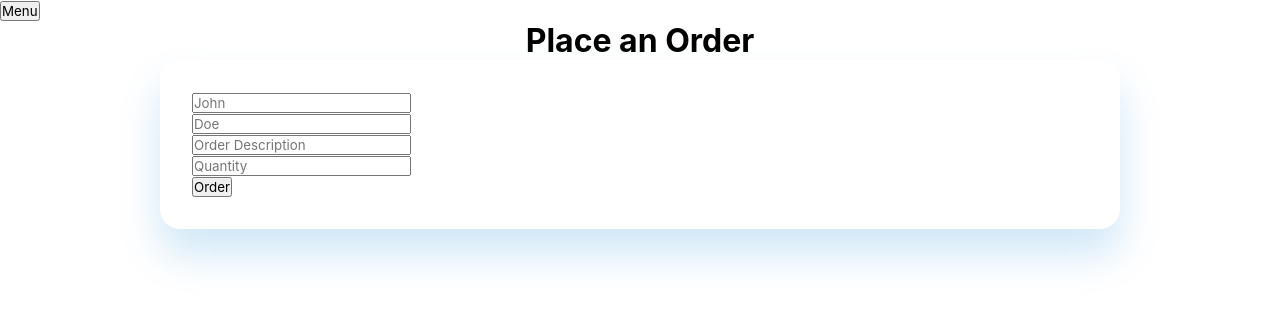
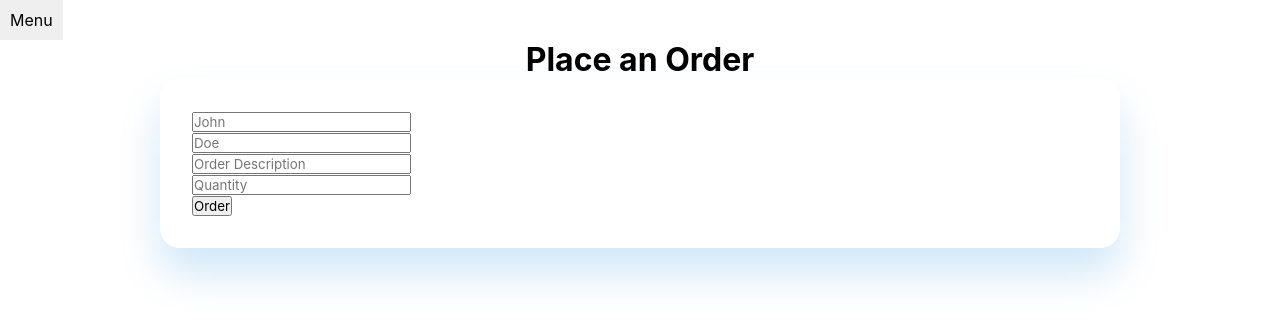
Before and after one commit to natowb/react-assessment, a React (Vite) app: page /new in a window 1280 px wide. Shown: the top 324 px of the page. Built offline with nearby package versions, Linux system fonts and the light colour scheme.

Commit message:
add navbar styles

```diff
--- a/src/layout/AppLayout/AppLayout.css
+++ b/src/layout/AppLayout/AppLayout.css
@@ -10,7 +10,3 @@
 .card {
   padding: 2em;
 }
-
-.read-the-docs {
-  color: #888;
-}
--- /dev/null
+++ b/src/layout/Navbar/Navbar.css
@@ -0,0 +1,31 @@
+nav {
+    top: 0;
+    width: 100%;
+}
+
+.dropdown-button {
+    padding: 10px;
+    border: none;
+    cursor: pointer;
+    font-size: 16px;
+}
+
+.dropdown-menu {
+    display: flex;
+    flex-direction: column;
+    position: absolute;
+    width: 200px;
+    box-shadow: 0 8px 16px rgba(0, 0, 0, 0.2);
+    font-style: normal;
+}
+
+.dropdown-item {
+    padding: 12px 16px;
+    text-decoration: none;
+    display: block;
+    background-color: white;
+}
+
+.dropdown-item:hover {
+    background-color: #c5c5c5;
+}
--- a/src/layout/Navbar/Navbar.tsx
+++ b/src/layout/Navbar/Navbar.tsx
@@ -1,5 +1,6 @@
 import { useState } from "react";
 import { Link } from "react-router-dom";
+import "./Navbar.css";
 
 export default function Navbar() {
 
--- a/src/pages/OrderPage/OrderPage.tsx
+++ b/src/pages/OrderPage/OrderPage.tsx
@@ -1,6 +1,6 @@
 import { useNavigate } from "react-router-dom";
 import Card from "../../components/Card/Card";
-import { FieldError, RegisterOptions, SubmitHandler, UseFormRegister, UseFormRegisterReturn, Validate, useForm } from "react-hook-form";
+import { FieldError, SubmitHandler, UseFormRegisterReturn, useForm } from "react-hook-form";
 
 
 type OrderFormFields = {
```
